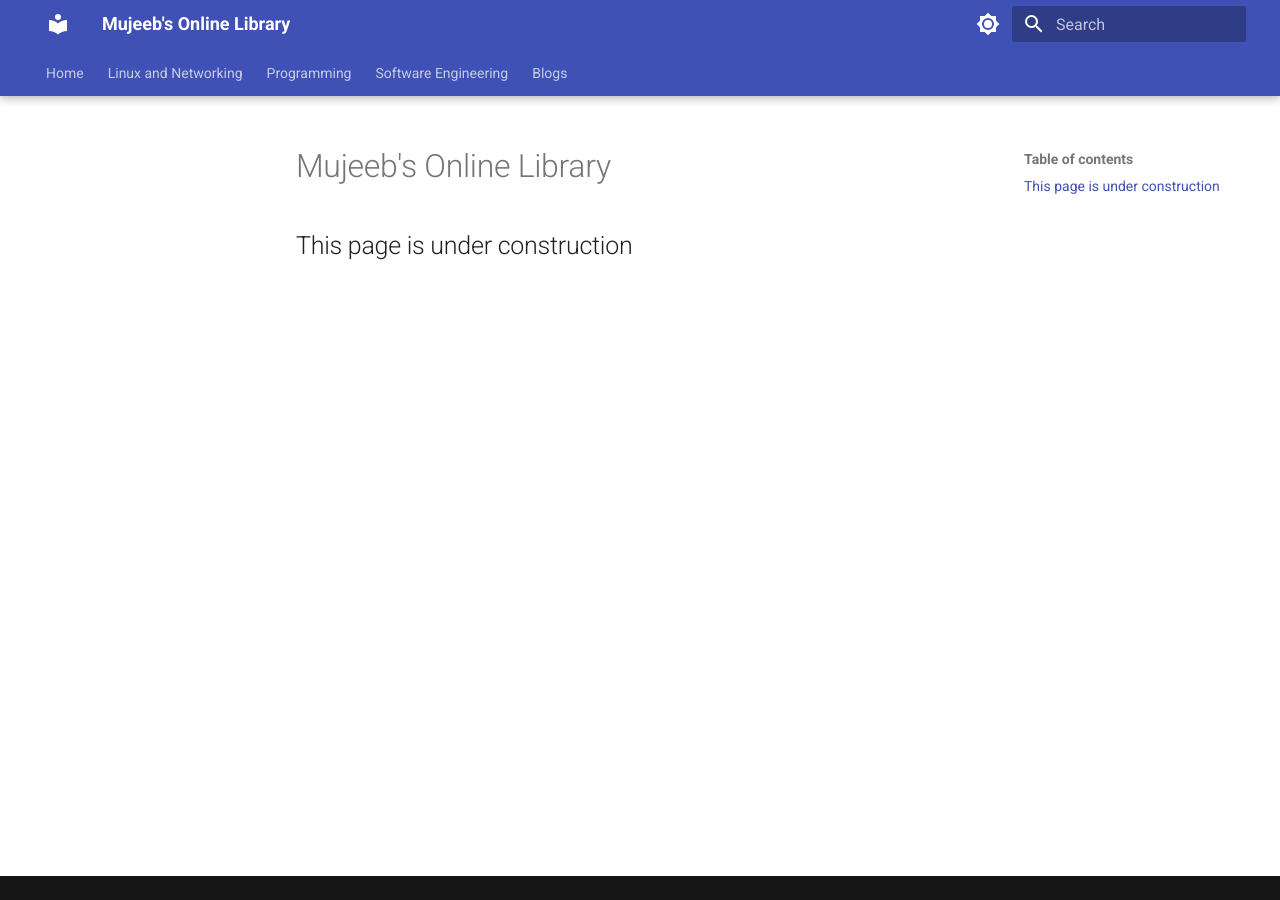
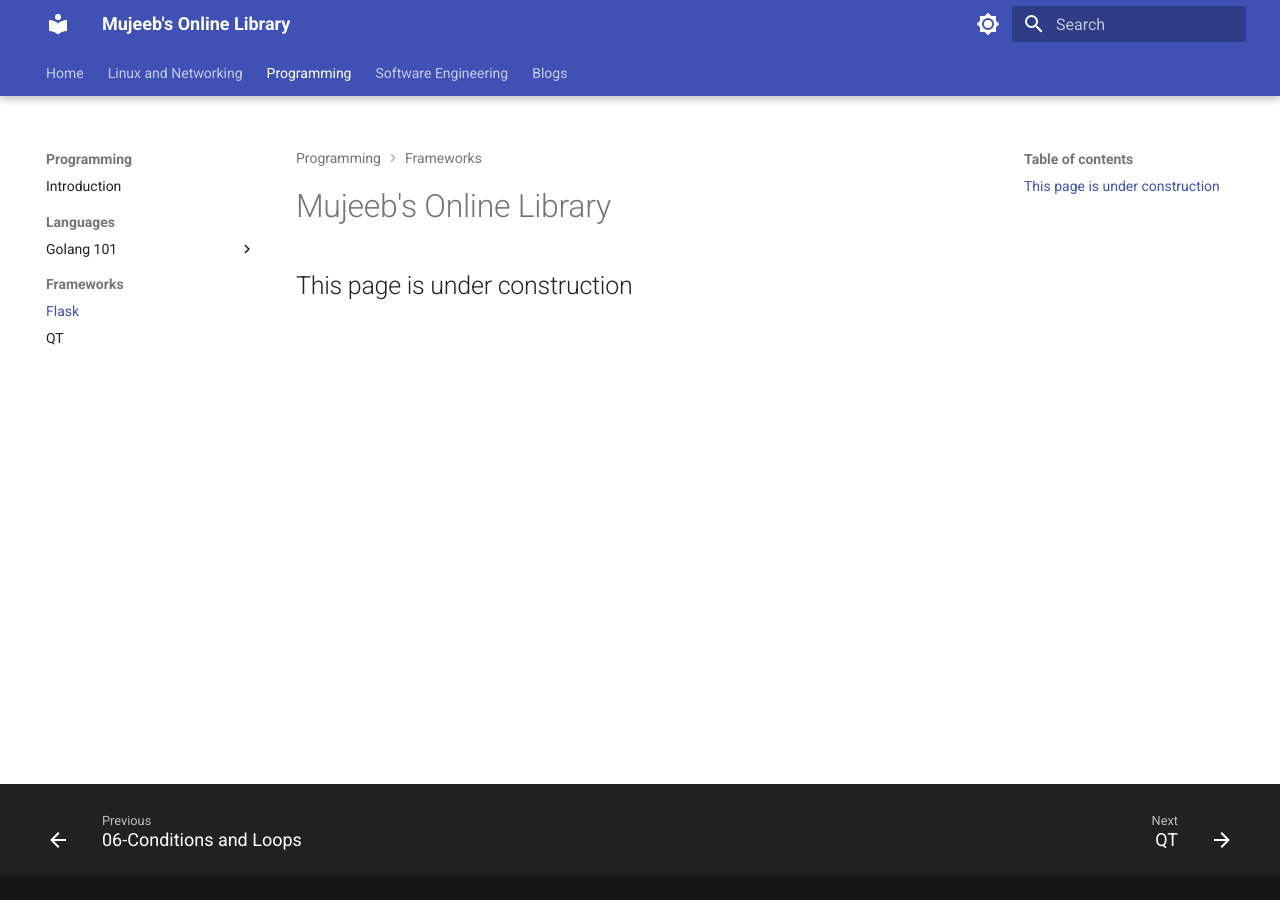
Before and after one commit to alohamujeeb/alohamujeeb.github.io, an MkDocs documentation site: the page built from docs/programming/frameworks/flask-under-construction.md, in a window 1280 px wide. Built offline with MkDocs 1.6.1 and Material for MkDocs 9.7.7, drawn with Linux system fonts in a browser that asks for light colours; some of the changed lines change nothing that is shown.

Commit message:
files restructured

```diff
--- a/mkdocs.yml
+++ b/mkdocs.yml
@@ -98,16 +98,16 @@ nav:
   #- RoboEmbed
   #- WebCraft
   - Programming:
-    - Introduction: programing/introduction.md
+    - Introduction: programming/introduction.md
     - Languages:
       - Golang 101:
-        - Go Programming: programing/languages/golang/index.md
-        - 01-Getting Started: programing/languages/golang/01-gettingstarted.md
-        - 02-Some Fundamentals: programing/languages/golang/02-basics.md
-        - 03-Data Types(1) Numbers and Boolean: programing/languages/golang/03-datatypes-1.md
-        - 04-Data Types(2) Strings: programing/languages/golang/04-datatypes-2.md
-        - 05-Operators and Typecasting: programing/languages/golang/05-operators.md
-        - 06-Conditions and Loops:  programing/languages/golang/06-if-loops.md
+        - Go Programming: programming/languages/golang/index.md
+        - 01-Getting Started: programming/languages/golang/01-gettingstarted.md
+        - 02-Some Fundamentals: programming/languages/golang/02-basics.md
+        - 03-Data Types(1) Numbers and Boolean: programming/languages/golang/03-datatypes-1.md
+        - 04-Data Types(2) Strings: programming/languages/golang/04-datatypes-2.md
+        - 05-Operators and Typecasting: programming/languages/golang/05-operators.md
+        - 06-Conditions and Loops:  programming/languages/golang/06-if-loops.md
         #- 07-Functions:
         #- imports and packages
         #- Collections
```
Also changed, not shown: docs/programming/frameworks/flask-under-construction.md (renamed from docs/programing/frameworks/flask-under-construction.md), docs/programming/frameworks/qt-under-construction.md (renamed from docs/programing/frameworks/qt-under-construction.md), docs/programming/introduction.md (renamed from docs/programing/introduction.md), docs/programming/languages/golang/01-gettingstarted.md (renamed from docs/programing/languages/golang/01-gettingstarted.md), docs/programming/languages/golang/02-basics.md (renamed from docs/programing/languages/golang/02-basics.md), docs/programming/languages/golang/03-datatypes-1.md (renamed from docs/programing/languages/golang/03-datatypes-1.md), docs/programming/languages/golang/04-datatypes-2.md (renamed from docs/programing/languages/golang/04-datatypes-2.md), docs/programming/languages/golang/05-operators.md (renamed from docs/programing/languages/golang/05-operators.md), docs/programming/languages/golang/06-if-loops.md (renamed from docs/programing/languages/golang/06-if-loops.md), docs/programming/languages/golang/index.md (renamed from docs/programing/languages/golang/index.md).
